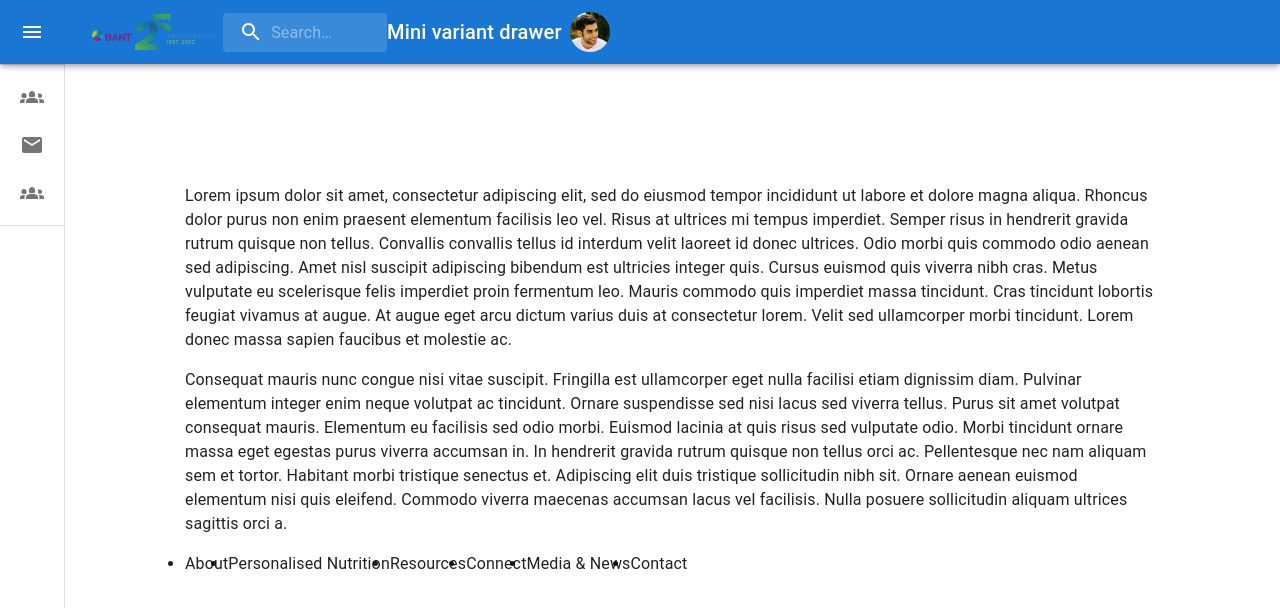
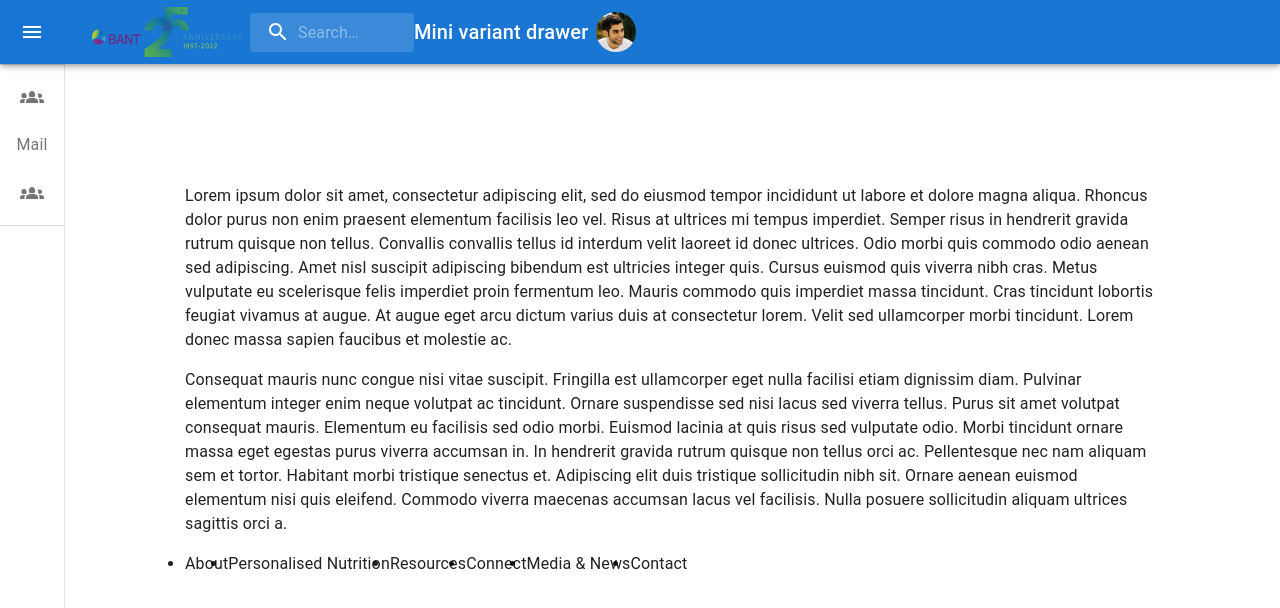
Before and after one commit to Jaswant18saini/practitioner-search, a Next.js app: page / in a window 1280 px wide. Shown: the top 608 px of the page. Built offline with nearby package versions, Linux system fonts and the light colour scheme.

Commit message:
Structure change

```diff
--- a/components/mini-drawer.tsx
+++ b/components/MiniDrawer.tsx
@@ -6,34 +6,31 @@ import {
   CSSObject,
   alpha,
 } from "@mui/material/styles";
-import Box from "@mui/material/Box";
 import MuiDrawer from "@mui/material/Drawer";
 import MuiAppBar, { AppBarProps as MuiAppBarProps } from "@mui/material/AppBar";
-import Toolbar from "@mui/material/Toolbar";
-import InputBase from "@mui/material/InputBase";
-import List from "@mui/material/List";
-import CssBaseline from "@mui/material/CssBaseline";
-import Typography from "@mui/material/Typography";
-import Divider from "@mui/material/Divider";
-import IconButton from "@mui/material/IconButton";
 import MenuIcon from "@mui/icons-material/Menu";
 import ChevronLeftIcon from "@mui/icons-material/ChevronLeft";
 import ChevronRightIcon from "@mui/icons-material/ChevronRight";
-import ListItem from "@mui/material/ListItem";
-import ListItemButton from "@mui/material/ListItemButton";
-import ListItemIcon from "@mui/material/ListItemIcon";
-import ListItemText from "@mui/material/ListItemText";
-import InboxIcon from "@mui/icons-material/MoveToInbox";
-import MailIcon from "@mui/icons-material/Mail";
-import SearchIcon from "@mui/icons-material/Search";
-import Groups2Icon from "@mui/icons-material/Groups2";
 import {
+  Box,
+  Toolbar,
+  InputBase,
+  List,
+  CssBaseline,
+  Typography,
+  Divider,
+  IconButton,
+  ListItem,
+  ListItemButton,
+  ListItemIcon,
+  ListItemText,
   Avatar,
-  BottomNavigation,
-  BottomNavigationAction,
   Menu,
   MenuItem,
 } from "@mui/material";
+import SearchIcon from "@mui/icons-material/Search";
+import Groups2Icon from "@mui/icons-material/Groups2";
+import Image from "next/image";
 
 const drawerWidth = 240;
 
@@ -186,11 +183,7 @@ export default function MiniDrawer() {
           >
             <MenuIcon />
           </IconButton>
-          <img
-            src="/Logo.png"
-            alt="Logo"
-            style={{ height: "10%", width: "10%" }}
-          />
+          <Image src="/Logo.png" alt="Logo" width="150" height="50" />
           <Search>
             <SearchIconWrapper>
               <SearchIcon />
@@ -262,7 +255,7 @@ export default function MiniDrawer() {
                       justifyContent: "center",
                     }}
                   >
-                    {index % 2 === 0 ? <Groups2Icon /> : <MailIcon />}
+                    {index % 2 === 0 ? <Groups2Icon /> : "Mail"}
                   </ListItemIcon>
                   <ListItemText primary={text} sx={{ opacity: open ? 1 : 0 }} />
                 </ListItemButton>
@@ -271,30 +264,6 @@ export default function MiniDrawer() {
           )}
         </List>
         <Divider />
-        {/* <List>
-          {["All mail", "Trash", "Spam"].map((text, index) => (
-            <ListItem key={text} disablePadding sx={{ display: "block" }}>
-              <ListItemButton
-                sx={{
-                  minHeight: 48,
-                  justifyContent: open ? "initial" : "center",
-                  px: 2.5,
-                }}
-              >
-                <ListItemIcon
-                  sx={{
-                    minWidth: 0,
-                    mr: open ? 3 : "auto",
-                    justifyContent: "center",
-                  }}
-                >
-                  {index % 2 === 0 ? <Groups2Icon /> : <MailIcon />}
-                </ListItemIcon>
-                <ListItemText primary={text} sx={{ opacity: open ? 1 : 0 }} />
-              </ListItemButton>
-            </ListItem>
-          ))}
-        </List> */}
       </Drawer>
       <Box component="main" sx={{ flexGrow: 1, p: 3 }}>
         <DrawerHeader />
```
Also changed, not shown: src/pages/index.tsx (+1 -104 lines).
